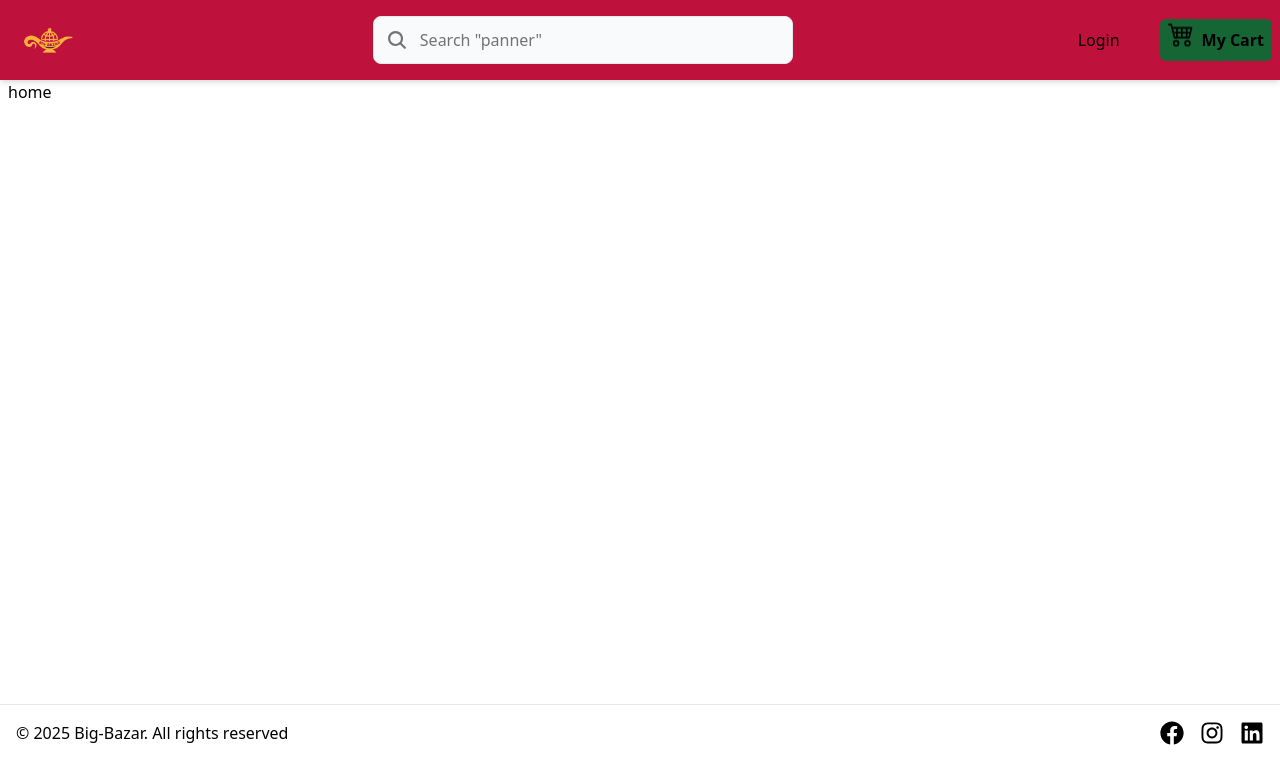
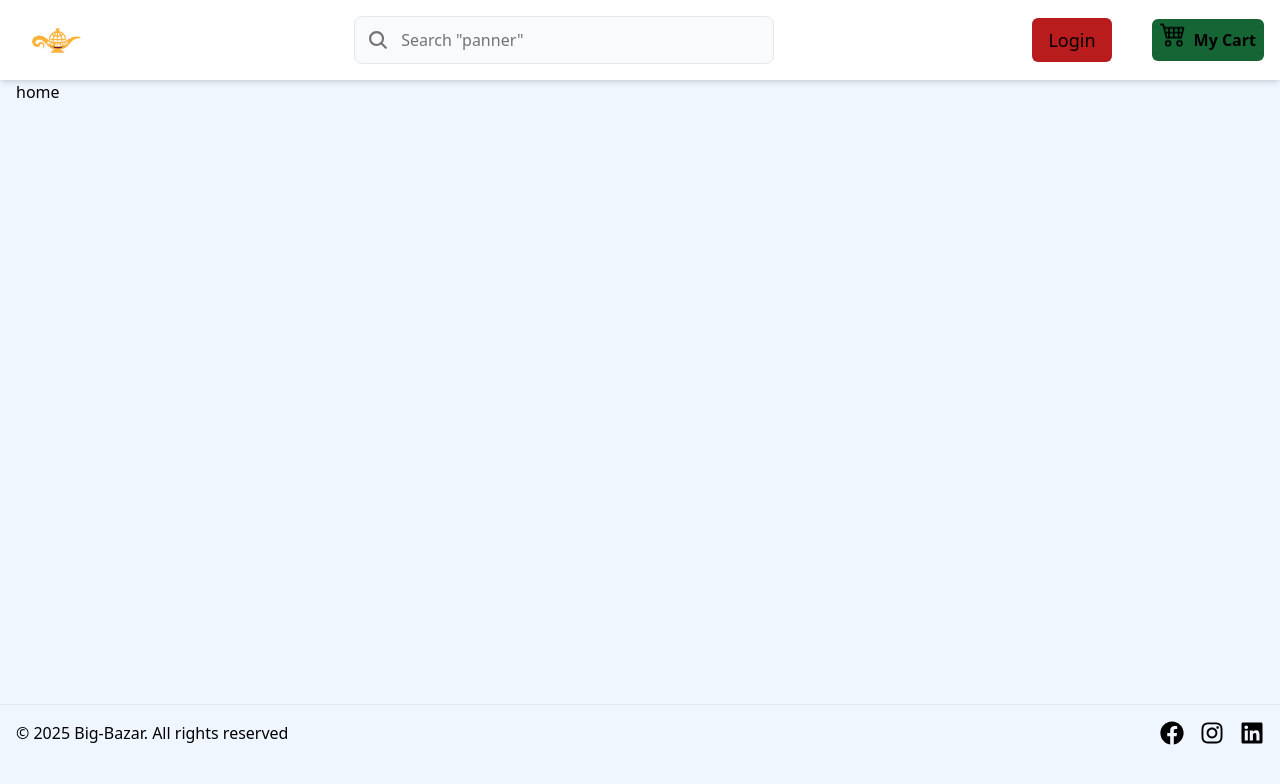
Before and after one commit to shahriar2880/big-bazar, a React (Vite) app in the folder client/: page / in a window 1280 px wide. Shown: the top 784 px of the page. Built offline with nearby package versions, Linux system fonts and the light colour scheme.

Commit message:
complete header

```diff
--- a/client/src/component/Header.jsx
+++ b/client/src/component/Header.jsx
@@ -4,13 +4,18 @@ import "../index.css";
 import Search from "./Search";
 import { FaRegCircleUser } from "react-icons/fa6";
 import { BsCart4 } from "react-icons/bs";
-import { Link, useLocation } from "react-router-dom";
+import { Link, useLocation, useNavigate } from "react-router-dom";
 import useMobile from "../hooks/useMobile";
 
 const Header = () => {
   const [isMobile] = useMobile();
   const location = useLocation();
   const isSearchPage = location.pathname === "/search";
+  const navigate = useNavigate();
+
+  const redirectToLoginPage = () => {
+    navigate("/login");
+  };
 
   // const handleMobileUser = ()=>{
   //     if(!user._id){
@@ -22,7 +27,7 @@ const Header = () => {
   // }
   return (
     //header tag use for seo frendly
-    <header className=" h-30 min-w-[1px] py-2 px-2  lg:h-22 lg:shadow-md sticky top-0 bg-rose-700 flex flex-col justify-center">
+    <header className=" h-30 min-w-[1px] py-2 px-4  lg:h-22 lg:shadow-md sticky top-0 flex flex-col justify-center gap-1 bg-white">
       {!(isSearchPage && isMobile) && (
         <div className="container mx-auto flex items-center h-full flexcol justify-between">
           {/* logo */}
@@ -61,10 +66,14 @@ const Header = () => {
 
             {/* desktop */}
             <div className="hidden lg:flex items-center gap-10">
-              <Link>Login</Link>
+              <button onClick={redirectToLoginPage} className="text-lg p-2 px-4 rounded-md bg-red-700">Login</button>
               <button className="flex items-center gap-2 p-2 rounded-md bg-green-800">
-                <div className="animate-bounce"><BsCart4 size={26}/></div>
-                <div className="font-semibold"><p>My Cart</p></div>
+                <div className="animate-bounce">
+                  <BsCart4 size={26} />
+                </div>
+                <div className="font-semibold">
+                  <p>My Cart</p>
+                </div>
               </button>
             </div>
           </div>
@@ -72,7 +81,7 @@ const Header = () => {
         </div>
       )}
 
-      <div className="container mx-auto lg:hidden sm-search">
+      <div className="container mx-auto px-4 lg:hidden sm-search">
         <Search />
       </div>
     </header>
--- a/client/src/index.css
+++ b/client/src/index.css
@@ -2,7 +2,9 @@
 @tailwind components;
 @tailwind utilities;
 
-
+body{
+  @apply bg-blue-50;
+}
 html, header {
     overflow-x: hidden; /* Prevent horizontal scrolling */
     max-width: 100%; /* Ensure the width doesn't exceed the viewport */
--- a/client/src/pages/Home.jsx
+++ b/client/src/pages/Home.jsx
@@ -2,7 +2,7 @@ import React from 'react'
 
 const Home = () => {
   return (
-    <div className='container mx-auto px-2'>
+    <div className='container mx-auto px-4'>
       home
     </div>
   )
```
